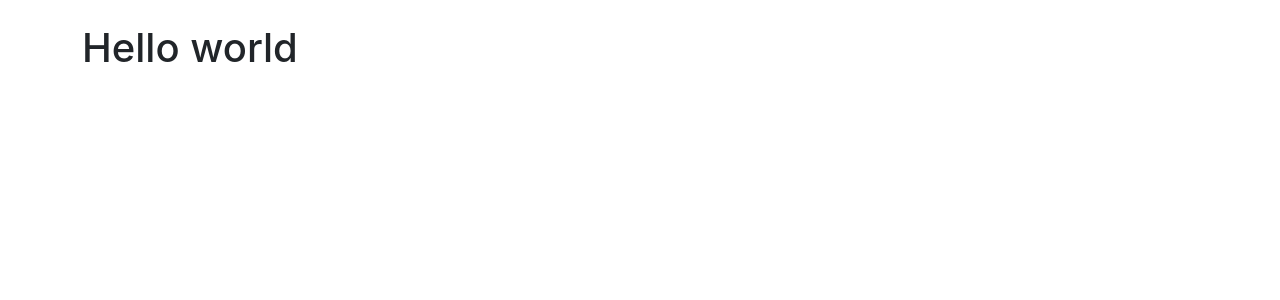
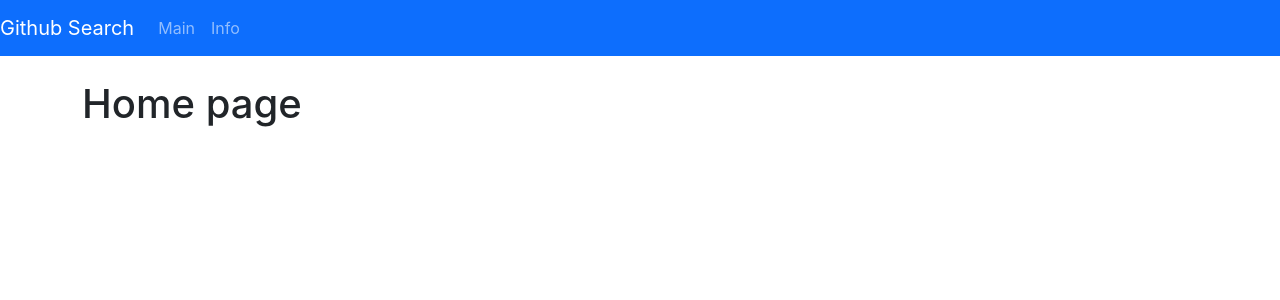
Before and after one commit to Listopad02/react-github, a React (Create React App) app: page / in a window 1280 px wide. Shown: the top 300 px of the page. Built offline with nearby package versions, Linux system fonts and the light colour scheme.

Commit message:
navigation added to project

```diff
--- a/src/App.js
+++ b/src/App.js
@@ -1,8 +1,14 @@
+import { Navbar } from "./components/Navbar";
+import { Home } from "./pages/Home";
+
 function App() {
   return (
-    <div className="container pt-4">
-      <h1>Hello world</h1>
-    </div>
+    <>
+    <Navbar />
+      <div className="container pt-4">
+        <Home />
+      </div>
+    </>
   );
 }
 
--- /dev/null
+++ b/src/components/Navbar.js
@@ -0,0 +1,15 @@
+export const Navbar = () => (
+    <nav className="navbar navbar-dark bg-primary navbar-expand-lg">
+        <div className="navbar-brand">
+            Github Search
+        </div>
+        <ul className="navbar-nav">
+            <li className="navbar-item">
+                <a href="/" className="nav-link">Main</a>
+            </li>
+            <li className="navbar-item">
+                <a href="/about" className="nav-link">Info</a>
+            </li>
+        </ul>
+    </nav>
+)
--- /dev/null
+++ b/src/pages/Home.js
@@ -0,0 +1,8 @@
+export const Home = () => {
+
+    return (
+        <div>
+            <h1>Home page</h1>
+        </div>
+    )
+}
```
Also changed, not shown: src/pages/About.js (added, +8 -0 lines), src/pages/Profile.js (added, +8 -0 lines).
